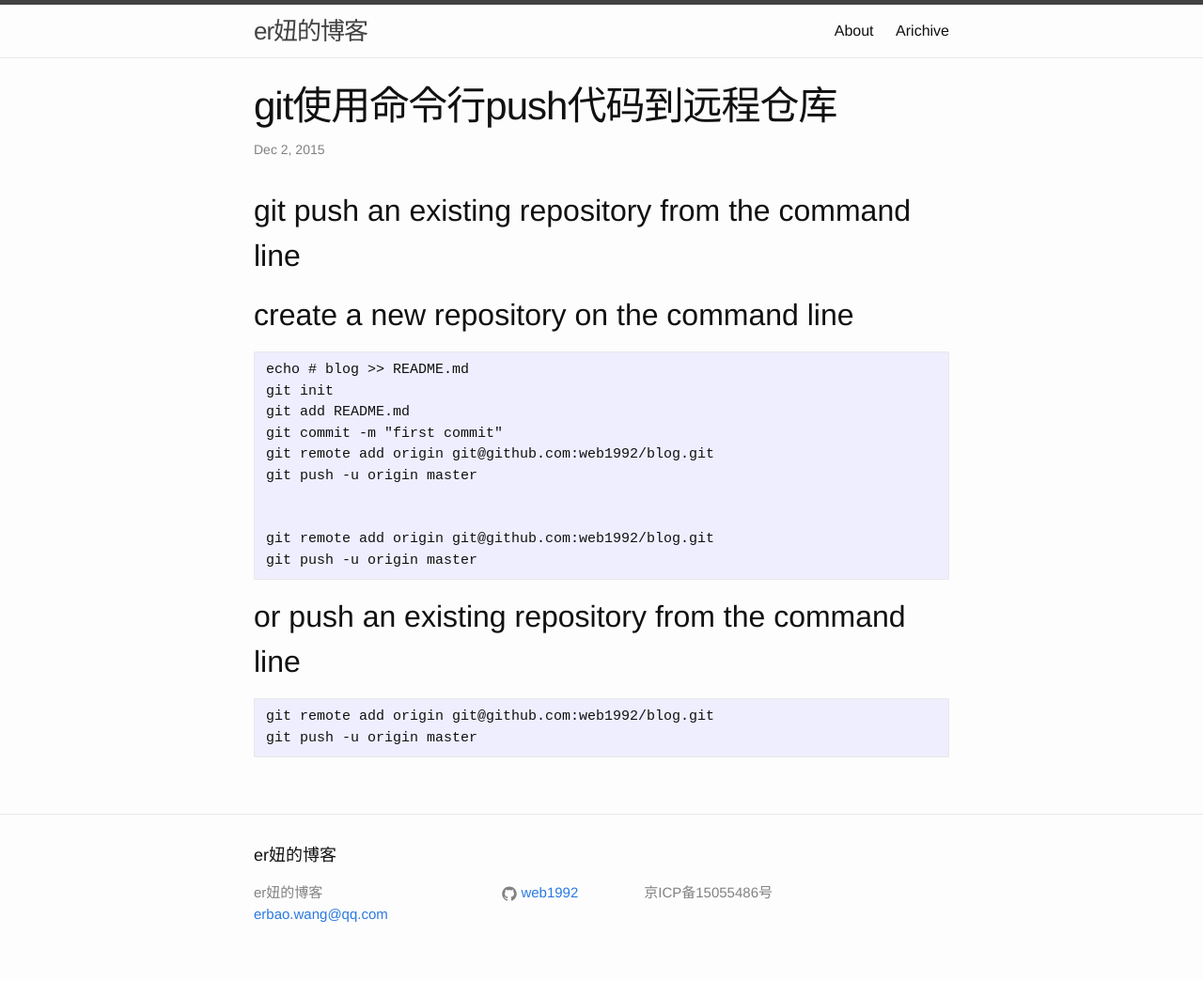
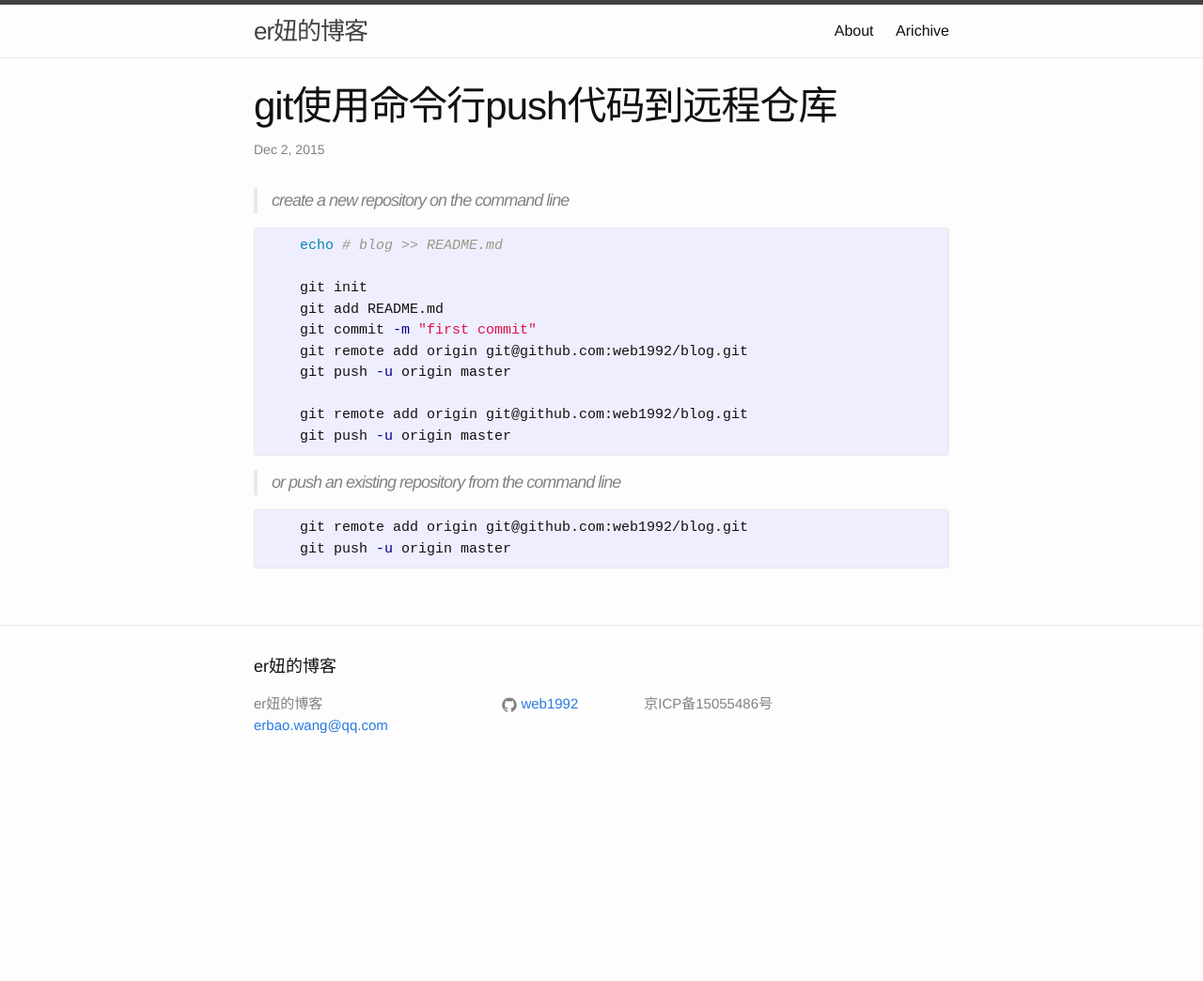
Before and after one commit to web1992/web1992, a Jekyll site: the page built from _posts/2015-12-02-git-add-remote-config.markdown, in a window 1280 px wide. Shown: the whole page at 94% size. Built offline with Jekyll 4.4.1, drawn with Linux system fonts in a browser that asks for light colours; after the commit the page ends 900 px from its top, so only the background shows below that.

Commit message:
optimize the git-add-remote blog

```diff
--- a/_posts/2015-12-02-git-add-remote-config.markdown
+++ b/_posts/2015-12-02-git-add-remote-config.markdown
@@ -5,13 +5,11 @@ date:  2015-12-02 09:55:00 +0800
 categories: git
 tags: git
 ---
-git push an existing repository from the command line
-------------------------------
 
 
-create a new repository on the command line
-----------
+> create a new repository on the command line
 
+{% highlight sh %}
     echo # blog >> README.md
     git init
     git add README.md
@@ -19,12 +17,13 @@ create a new repository on the command line
     git remote add origin git@github.com:web1992/blog.git
     git push -u origin master
 
-
     git remote add origin git@github.com:web1992/blog.git
     git push -u origin master
+{% endhighlight %}
 
-or push an existing repository from the command line
-----------
+> or push an existing repository from the command line
 
+{% highlight sh %}
     git remote add origin git@github.com:web1992/blog.git
     git push -u origin master
+{% endhighlight %}
```
